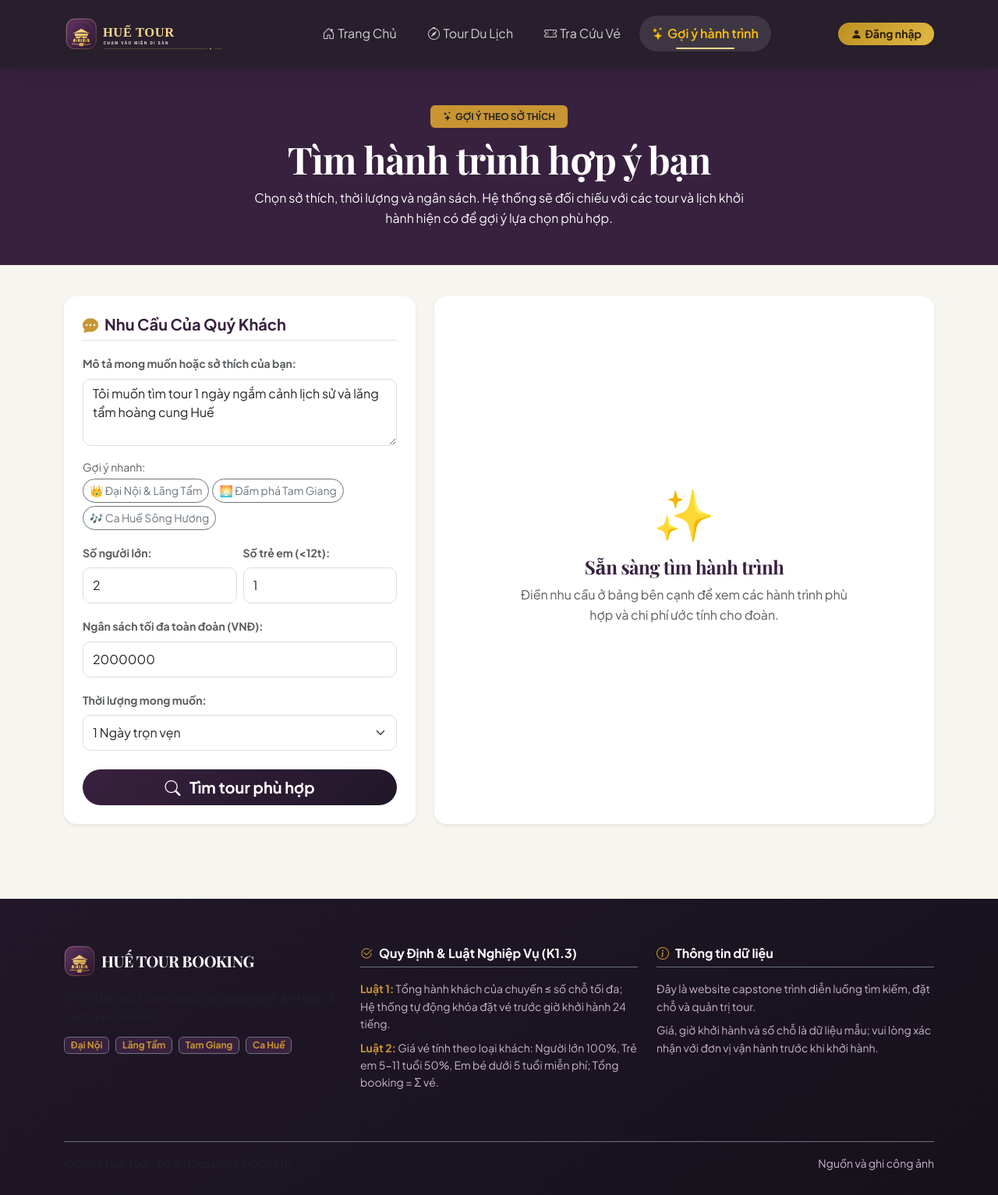
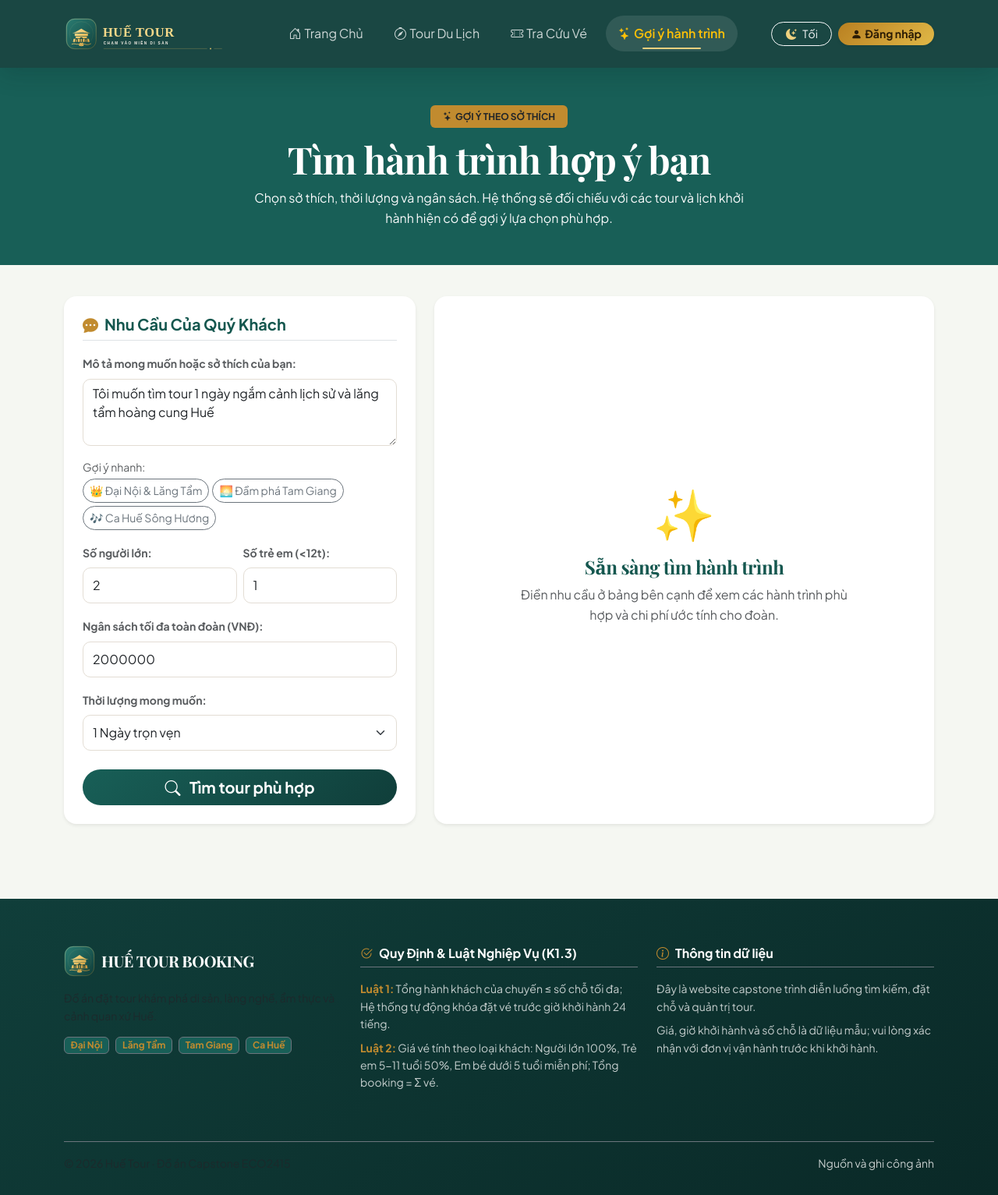
Before and after one commit to Minh05JQKA/-n-TourDulLichHue, an ASP.NET Core app: page /ai-consultant in a window 1280 px wide. Shown: the whole page at 78% size. Run offline with ASP.NET Core 8, Linux system fonts and the light colour scheme; style sheets or scripts are compiled from the project's sources; some libraries are stand-ins or nearby versions; some web fonts are replaced.

Commit message:
Add light and dark themes

```diff
--- a/HueTour.WebApp/Components/App.razor
+++ b/HueTour.WebApp/Components/App.razor
@@ -7,6 +7,7 @@
     <title>Tour Du Lịch Huế - Khám Phá Cố Đô Vàng Son | Hue Tour Booking</title>
     <meta name="description" content="Khám phá các hành trình gợi ý ở Huế: di sản triều Nguyễn, sông Hương, làng nghề, ẩm thực và đầm phá." />
     <base href="/" />
+    <script src="js/theme.js"></script>
     <!-- Google Fonts -->
     <link rel="preconnect" href="https://fonts.googleapis.com">
     <link rel="preconnect" href="https://fonts.gstatic.com" crossorigin>
@@ -14,7 +15,7 @@
     <!-- Bootstrap & Bootstrap Icons -->
     <link rel="stylesheet" href="https://cdn.jsdelivr.net/npm/bootstrap@5.3.3/dist/css/bootstrap.min.css" />
     <link rel="stylesheet" href="https://cdn.jsdelivr.net/npm/bootstrap-icons@1.11.3/font/bootstrap-icons.min.css">
-    <link rel="stylesheet" href="app.css?v=20261016-destinations" />
+    <link rel="stylesheet" href="app.css?v=20261020-theme" />
     <link rel="stylesheet" href="HueTour.WebApp.styles.css" />
     <link rel="icon" type="image/svg+xml" href="images/hue-tour-emblem.svg" />
     <HeadOutlet @rendermode="InteractiveServer" />
--- a/HueTour.WebApp/Components/Layout/MainLayout.razor
+++ b/HueTour.WebApp/Components/Layout/MainLayout.razor
@@ -2,6 +2,7 @@
 @inherits LayoutComponentBase
 @using Microsoft.AspNetCore.Components.Authorization
 @inject NavigationManager NavManager
+@inject IJSRuntime JS
 
 <div class="d-flex flex-column min-vh-100">
     <!-- Main Navbar -->
@@ -56,6 +57,15 @@
 
                 <!-- User Auth Area (K4.1) -->
                 <div class="d-flex align-items-center gap-2 mt-3 mt-lg-0">
+                    <button class="theme-toggle btn btn-outline-light btn-sm rounded-pill px-3"
+                            type="button"
+                            @onclick="ToggleThemeAsync"
+                            aria-label="@(isDarkMode ? "Chuyển sang giao diện sáng" : "Chuyển sang giao diện tối")"
+                            aria-pressed="@isDarkMode.ToString().ToLowerInvariant()"
+                            title="@(isDarkMode ? "Chuyển sang giao diện sáng" : "Chuyển sang giao diện tối")">
+                        <i class="bi @(isDarkMode ? "bi-sun-fill" : "bi-moon-stars-fill")" aria-hidden="true"></i>
+                        <span>@(isDarkMode ? "Sáng" : "Tối")</span>
+                    </button>
                     <AuthorizeView>
                         <Authorized>
                         <span class="user-greeting text-light small me-2">
@@ -133,3 +143,30 @@
         </div>
     </footer>
 </div>
+
+@code {
+    private bool isDarkMode;
+
+    protected override async Task OnAfterRenderAsync(bool firstRender)
+    {
+        if (!firstRender)
+        {
+            return;
+        }
+
+        try
+        {
+            isDarkMode = await JS.InvokeAsync<bool>("hueTheme.isDark");
+            await InvokeAsync(StateHasChanged);
+        }
+        catch (JSException)
+        {
+            // Keep the default light theme if browser storage is unavailable.
+        }
+    }
+
+    private async Task ToggleThemeAsync()
+    {
+        isDarkMode = await JS.InvokeAsync<bool>("hueTheme.toggle");
+    }
+}
--- a/HueTour.WebApp/Components/Layout/MainLayout.razor.css
+++ b/HueTour.WebApp/Components/Layout/MainLayout.razor.css
@@ -8,19 +8,19 @@
 .top-bar-notice {
     background-color: var(--hue-purple-dark);
     font-size: 0.8rem;
-    color: #e0d0e0;
+    color: rgba(255, 255, 255, .84);
 }
 
 .footer-royal {
-    background-color: #1a061c;
-    color: #c9b4ca;
+    background-color: var(--hue-primary-dark);
+    color: rgba(255, 255, 255, .76);
     padding-top: 60px;
     padding-bottom: 30px;
     margin-top: 80px;
 }
 
 .footer-royal a {
-    color: #c9b4ca;
+    color: rgba(255, 255, 255, .76);
     text-decoration: none;
     transition: color 0.2s;
 }
--- a/HueTour.WebApp/Components/Pages/Home.razor
+++ b/HueTour.WebApp/Components/Pages/Home.razor
@@ -152,7 +152,7 @@
             </div>
 
             <div class="col-md-6 col-12">
-                <div class="card h-100 p-4 border-0 shadow-sm" style="border-radius: 16px; background: #fcf6fc; border-left: 6px solid var(--hue-purple) !important;">
+                <div class="card h-100 p-4 border-0 shadow-sm" style="border-radius: 16px; background: #edf4ef; border-left: 6px solid var(--hue-purple) !important;">
                     <div class="d-flex align-items-center gap-3 mb-3">
                         <div class="fs-1 text-purple">🏷️</div>
                         <div>
--- a/HueTour.WebApp/wwwroot/app.css
+++ b/HueTour.WebApp/wwwroot/app.css
@@ -3,22 +3,26 @@
    ========================================================================== */
 
 :root {
-    --hue-purple: #4a154b;
-    --hue-purple-dark: #2d102f;
-    --hue-purple-light: #6b2a6c;
-    --hue-gold: #c79b2b;
-    --hue-gold-light: #f2cf69;
-    --hue-gold-gradient: linear-gradient(135deg, #bd8f20 0%, #e1b944 100%);
-    --hue-royal-gradient: linear-gradient(135deg, #4a154b 0%, #241027 100%);
-    --hue-jade: #0f4c5c;
-    --hue-sand: #faf7f1;
+    --hue-primary: #185f57;
+    --hue-primary-dark: #103e3a;
+    --hue-primary-light: #28786e;
+    --hue-primary-text: #15574f;
+    --hue-purple: var(--hue-primary);
+    --hue-purple-dark: var(--hue-primary-dark);
+    --hue-purple-light: var(--hue-primary-light);
+    --hue-gold: #c18b2f;
+    --hue-gold-light: #efd17f;
+    --hue-gold-gradient: linear-gradient(135deg, #b98021 0%, #e0b847 100%);
+    --hue-royal-gradient: linear-gradient(135deg, #185f57 0%, #103e3a 100%);
+    --hue-jade: #185f57;
+    --hue-sand: #f5f7f2;
     --hue-surface: #ffffff;
-    --hue-text-main: #2b2b2b;
-    --hue-text-muted: #666666;
-    --hue-border: #ede7db;
-    --hue-shadow-sm: 0 6px 20px rgba(50, 20, 52, 0.07);
-    --hue-shadow-md: 0 14px 34px rgba(50, 20, 52, 0.12);
-    --hue-shadow-lg: 0 24px 56px rgba(40, 15, 42, 0.16);
+    --hue-text-main: #263331;
+    --hue-text-muted: #65736f;
+    --hue-border: #e1e8e2;
+    --hue-shadow-sm: 0 6px 20px rgba(19, 72, 65, 0.07);
+    --hue-shadow-md: 0 14px 34px rgba(19, 72, 65, 0.12);
+    --hue-shadow-lg: 0 24px 56px rgba(16, 62, 58, 0.16);
 }
 
 * {
@@ -45,7 +49,7 @@ h1, h2, h3, .font-serif, .tour-title {
 }
 
 /* Brand Colors & Utilities */
-.text-purple { color: var(--hue-purple) !important; }
+.text-purple { color: var(--hue-primary-text, var(--hue-purple)) !important; }
 .text-gold { color: var(--hue-gold) !important; }
 .text-jade { color: var(--hue-jade) !important; }
 .bg-purple { background-color: var(--hue-purple) !important; }
@@ -596,8 +600,8 @@ h1, h2, h3, .font-serif, .tour-title {
 }
 
 .site-header {
-    background: rgba(60, 20, 62, 0.97);
-    box-shadow: 0 8px 28px rgba(24, 8, 26, 0.16);
+    background: rgba(19, 66, 61, 0.97);
+    box-shadow: 0 8px 28px rgba(8, 35, 32, 0.18);
     backdrop-filter: blur(16px);
     z-index: 1030;
 }
@@ -649,7 +653,7 @@ h1, h2, h3, .font-serif, .tour-title {
 }
 
 .footer-royal {
-    background: linear-gradient(145deg, #241027, #160a19);
+    background: linear-gradient(145deg, #103e3a, #0a2927);
 }
 
 /* Validation & Form Styles (K3.2, K3.3) */
@@ -768,21 +772,29 @@ h1, h2, h3, .font-serif, .tour-title {
     }
 }
 
-/* 2026 editorial refresh: airy ivory surfaces, richer imperial purple and a documentary hero. */
+/* 2026 editorial refresh: airy ivory surfaces, jade accents and a documentary hero. */
 :root {
-    --hue-purple: #38213f;
-    --hue-purple-dark: #211728;
-    --hue-purple-light: #63416b;
-    --hue-gold: #c99532;
-    --hue-gold-light: #f5d98c;
-    --hue-sand: #f7f5f0;
-    --hue-border: #e8e2d8;
-    --hue-shadow-sm: 0 8px 24px rgba(36, 24, 38, .07);
-    --hue-shadow-md: 0 18px 42px rgba(36, 24, 38, .14);
+    --hue-primary: #185f57;
+    --hue-primary-dark: #103e3a;
+    --hue-primary-light: #28786e;
+    --hue-primary-text: #15574f;
+    --hue-purple: var(--hue-primary);
+    --hue-purple-dark: var(--hue-primary-dark);
+    --hue-purple-light: var(--hue-primary-light);
+    --hue-gold: #c18b2f;
+    --hue-gold-light: #efd17f;
+    --hue-jade: #185f57;
+    --hue-sand: #f5f7f2;
+    --hue-surface: #ffffff;
+    --hue-text-main: #263331;
+    --hue-text-muted: #65736f;
+    --hue-border: #e1e8e2;
+    --hue-shadow-sm: 0 8px 24px rgba(19, 72, 65, .07);
+    --hue-shadow-md: 0 18px 42px rgba(19, 72, 65, .14);
 }
 
 .site-header {
-    background: rgba(34, 24, 39, .97);
+    background: rgba(19, 66, 61, .97);
 }
 
 .brand-logo {
@@ -997,7 +1009,7 @@ h1, h2, h3, .font-serif, .tour-title {
 
 .footer-royal {
     color: rgba(255,255,255,.76);
-    background: linear-gradient(145deg, #211728, #16111b);
+    background: linear-gradient(145deg, #103e3a, #0a2927);
 }
 
 .form-control,
@@ -1038,3 +1050,129 @@ h1, h2, h3, .font-serif, .tour-title {
     .destination-grid { grid-template-columns: 1fr; }
     .destination-tile { min-height: 205px; }
 }
+
+.theme-toggle {
+    display: inline-flex;
+    align-items: center;
+    justify-content: center;
+    gap: .45rem;
+    min-width: 78px;
+    white-space: nowrap;
+}
+
+.theme-toggle i {
+    color: var(--hue-gold-light);
+}
+
+html[data-theme="dark"] {
+    color-scheme: dark;
+    --hue-primary: #174d47;
+    --hue-primary-dark: #0d302d;
+    --hue-primary-light: #26786e;
+    --hue-primary-text: #83c5b8;
+    --hue-purple: var(--hue-primary);
+    --hue-purple-dark: var(--hue-primary-dark);
+    --hue-purple-light: var(--hue-primary-light);
+    --hue-gold: #d3a746;
+    --hue-gold-light: #f0d78e;
+    --hue-jade: #83c5b8;
+    --hue-sand: #111a18;
+    --hue-surface: #1b2622;
+    --hue-text-main: #e8efeb;
+    --hue-text-muted: #aab8b1;
+    --hue-border: #34443d;
+    --hue-shadow-sm: 0 8px 24px rgba(0, 0, 0, .2);
+    --hue-shadow-md: 0 18px 42px rgba(0, 0, 0, .28);
+    --bs-body-bg: var(--hue-sand);
+    --bs-body-color: var(--hue-text-main);
+    --bs-secondary-color: var(--hue-text-muted);
+    --bs-tertiary-bg: #222e29;
+    --bs-border-color: var(--hue-border);
+    --bs-link-color: #83c5b8;
+    --bs-link-hover-color: #b3e2d8;
+}
+
+html[data-theme="dark"] body {
+    background-color: var(--hue-sand);
+    color: var(--hue-text-main);
+}
+
+html[data-theme="dark"] .text-purple {
+    color: var(--hue-primary-text) !important;
+}
+
+html[data-theme="dark"] .bg-white,
+html[data-theme="dark"] .bg-light {
+    background-color: var(--hue-surface) !important;
+    color: var(--hue-text-main) !important;
+}
+
+html[data-theme="dark"] .text-dark {
+    color: var(--hue-text-main) !important;
+}
+
+html[data-theme="dark"] .btn-gold,
+html[data-theme="dark"] .bg-gold.text-dark,
+html[data-theme="dark"] .bg-warning.text-dark {
+    color: #1d281f !important;
+}
+
+html[data-theme="dark"] .tour-card,
+html[data-theme="dark"] .search-floating-card,
+html[data-theme="dark"] .passenger-item-card,
+html[data-theme="dark"] .ticket-voucher,
+html[data-theme="dark"] .card,
+html[data-theme="dark"] .modal-content,
+html[data-theme="dark"] .dropdown-menu {
+    background-color: var(--hue-surface) !important;
+    border-color: var(--hue-border);
+    color: var(--hue-text-main);
+}
+
+html[data-theme="dark"] .rules-section {
+    background: linear-gradient(180deg, var(--hue-sand), #17211e) !important;
+    border-color: var(--hue-border) !important;
+}
+
+html[data-theme="dark"] .rules-section .card,
+html[data-theme="dark"] .card[style*="background"] {
+    background-color: var(--hue-surface) !important;
+}
+
+html[data-theme="dark"] .form-control,
+html[data-theme="dark"] .form-select,
+html[data-theme="dark"] .search-floating-card .form-control,
+html[data-theme="dark"] .search-floating-card .form-select {
+    color: var(--hue-text-main) !important;
+    background-color: #17211e !important;
+    border-color: var(--hue-border) !important;
+}
+
+html[data-theme="dark"] .form-control::placeholder {
+    color: #aab8b1;
+    opacity: 1;
+}
+
+html[data-theme="dark"] .tour-count-pill {
+    color: var(--hue-primary-text);
+    background: #243832;
+}
+
+html[data-theme="dark"] .section-heading {
+    border-bottom-color: var(--hue-border);
+}
+
+html[data-theme="dark"] .tour-card:hover {
+    border-color: #58756b;
+}
+
+html[data-theme="dark"] .table {
+    --bs-table-color: var(--hue-text-main);
+    --bs-table-bg: var(--hue-surface);
+    --bs-table-border-color: var(--hue-border);
+}
+
+html[data-theme="dark"] .footer-royal {
+    color: rgba(255, 255, 255, .76);
+    background: linear-gradient(145deg, #103e3a, #0a2927);
+}
--- /dev/null
+++ b/HueTour.WebApp/wwwroot/js/theme.js
@@ -0,0 +1,36 @@
+(() => {
+    const storageKey = "hue-tour-theme";
+    const allowedThemes = new Set(["light", "dark"]);
+
+    const applyTheme = (theme) => {
+        const selectedTheme = allowedThemes.has(theme) ? theme : "light";
+        document.documentElement.dataset.theme = selectedTheme;
+        document.documentElement.dataset.bsTheme = selectedTheme;
+        return selectedTheme;
+    };
+
+    let savedTheme = "light";
+    try {
+        savedTheme = localStorage.getItem(storageKey) || "light";
+    } catch {
+        // Storage can be disabled by the browser; the in-memory theme still works.
+    }
+
+    applyTheme(savedTheme);
+
+    window.hueTheme = {
+        isDark: () => document.documentElement.dataset.theme === "dark",
+        toggle: () => {
+            const nextTheme = document.documentElement.dataset.theme === "dark" ? "light" : "dark";
+            applyTheme(nextTheme);
+
+            try {
+                localStorage.setItem(storageKey, nextTheme);
+            } catch {
+                // Keep the selected theme for the current page if storage is unavailable.
+            }
+
+            return nextTheme === "dark";
+        }
+    };
+})();
```
Also changed, not shown: other parts of HueTour.WebApp/wwwroot/app.css (+15 -15 lines), HueTour.WebApp/wwwroot/images/hue-tour-emblem.svg, HueTour.WebApp/wwwroot/images/hue-tour-logo.svg.
